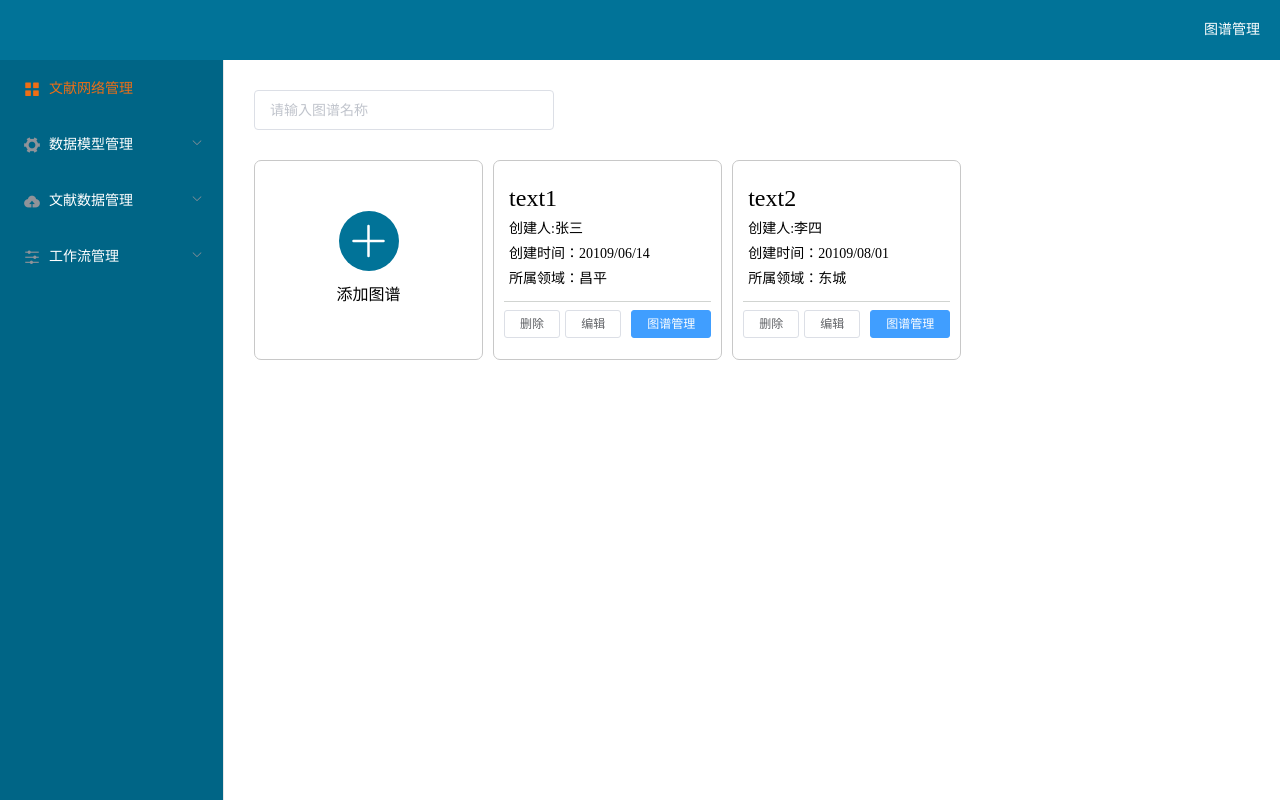
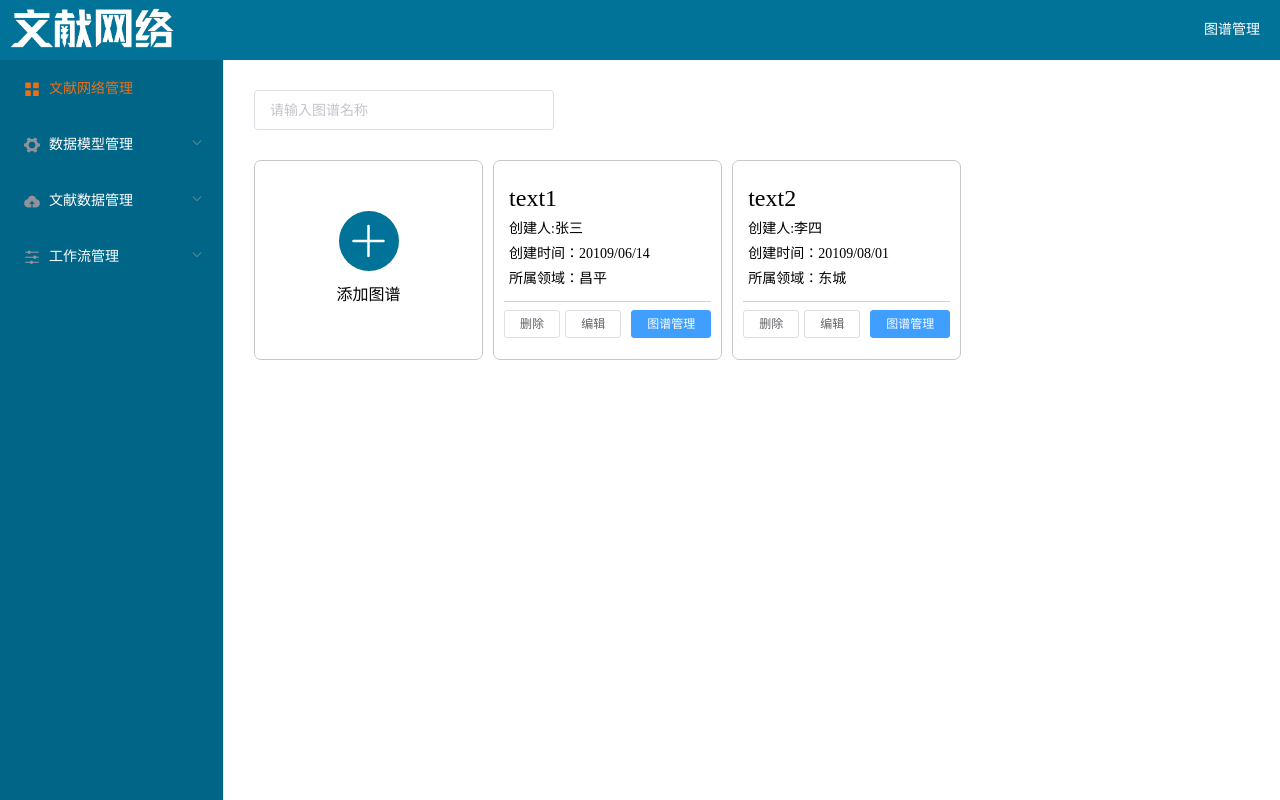
Before and after one commit to xiaobao999/netBack111, a Vue app: page /netment in a window 1280 px wide. Built offline with nearby package versions, Linux system fonts and the light colour scheme.

Commit message:
添加logo

```diff
--- a/src/views/Home.vue
+++ b/src/views/Home.vue
@@ -10,6 +10,7 @@
         text-color="#fff"
         active-text-color="#ee6e15"
       >
+        <img src="../assets/navlogo.png" alt />
         <el-menu-item @click="datement">图谱管理</el-menu-item>
         <!-- <el-submenu index="2">
           <template slot="title">数据空间</template>
@@ -112,6 +113,13 @@ export default {
   .nav_top {
     display: flex;
     justify-content: flex-end;
+    position: relative;
+    img {
+      height: 40px;
+      position: absolute;
+      left: 10px;
+      top: 8px;
+    }
   }
   .el-menu.el-menu--horizontal {
     border-bottom: none;
```
Also changed, not shown: src/assets/navlogo.png (added).
